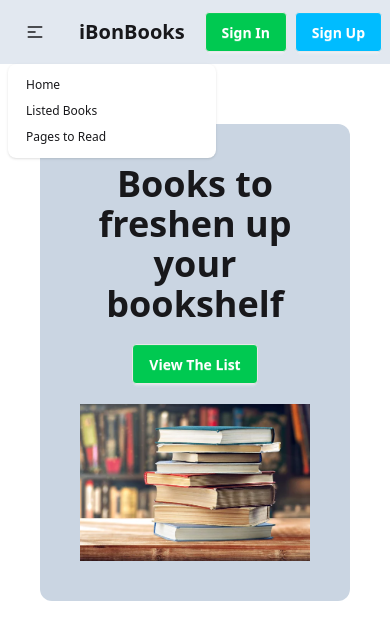
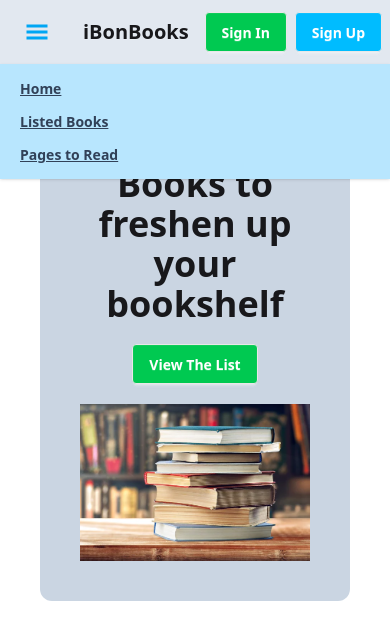
Before and after one commit to officialbondondatta/ibonBooks, a Next.js app: page / in a window 390 px wide. Both pictures are taken after a click on the button 35 px from the left and 32 px from the top of the page. Shown: the top 640 px of the page. Built offline with nearby package versions, Linux system fonts and the light colour scheme.

Commit message:
fixed navbar responsive issue

```diff
--- a/src/app/components/shared/Navbar.tsx
+++ b/src/app/components/shared/Navbar.tsx
@@ -1,4 +1,7 @@
 import Link from "next/link";
+import { CiBurger } from "react-icons/ci";
+import { FaBurger } from "react-icons/fa6";
+import { GiHamburger, GiHamburgerMenu } from "react-icons/gi";
 const Navbar = () => {
     const navLinks = <>
         <li><Link href={"/"}>Home</Link></li>
@@ -11,11 +14,11 @@ const Navbar = () => {
                 <div className="navbar-start">
                     <div className="dropdown">
                         <div tabIndex={0} role="button" className="btn btn-ghost lg:hidden">
-                            <svg aria-label="Menu" xmlns="http://www.w3.org/2000/svg" className="h-5 w-5" fill="none" viewBox="0 0 24 24" stroke="currentColor"> <path strokeLinecap="round" strokeLinejoin="round" strokeWidth="2" d="M4 6h16M4 12h8m-8 6h16" /> </svg>
+                            <GiHamburgerMenu className="text-2xl text-sky-500"></GiHamburgerMenu>
                         </div>
                         <ul
                             tabIndex={-1}
-                            className="menu menu-sm dropdown-content bg-base-100 rounded-box z-1 mt-3 w-52 p-2 shadow">
+                            className="menu bg-sky-200 text-slate-700 font-bold underline line-clamp-2 dropdown-content fixed inset-x-0 top-16 z-1 w-screen max-w-none shadow">
                             {navLinks}
                         </ul>
                     </div>
```
